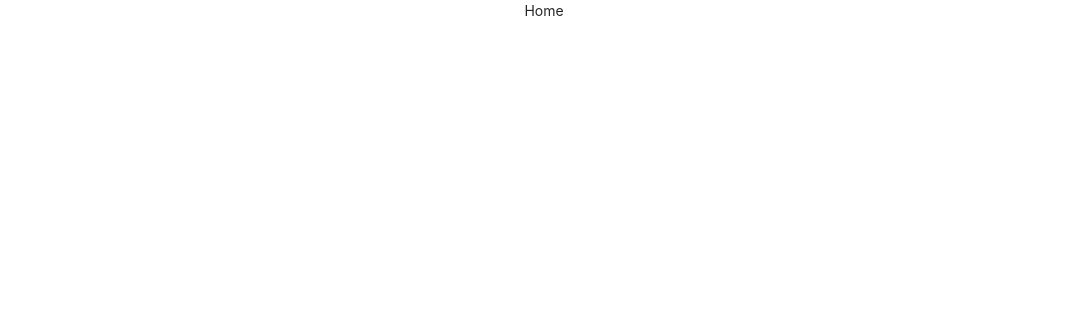
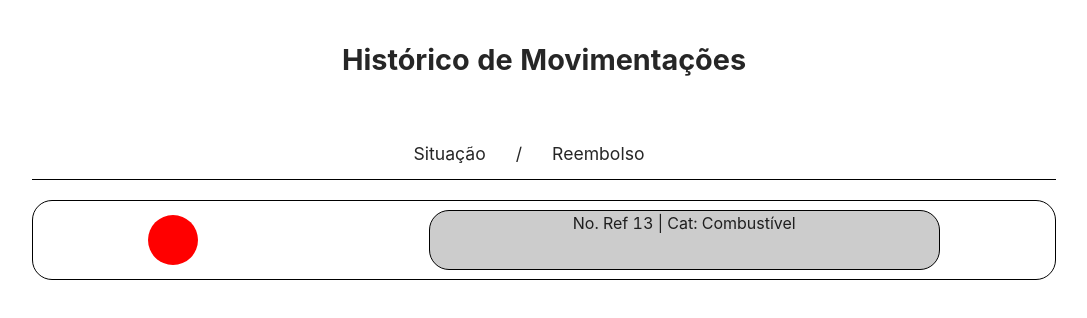
Before and after one commit to ricardossantis/reembolsa_ai, a React (Create React App) app: page / in a window 1280 px wide. Shown: the top 318 px of the page, without its empty margins (96-1183 px from the left). Built offline with nearby package versions, Linux system fonts and the light colour scheme.

Commit message:
Feat: styled ball, info div and page

```diff
--- /dev/null
+++ b/src/components/colored-ball/index.jsx
@@ -0,0 +1,14 @@
+import React from "react";
+import styled from "styled-components";
+
+function ColoredBall({ color }) {
+  return <Ball style={{ backgroundColor: color }} />;
+}
+
+export default ColoredBall;
+
+const Ball = styled.div`
+  width: 50px;
+  height: 50px;
+  border-radius: 50%;
+`;
--- /dev/null
+++ b/src/components/situation-card/index.jsx
@@ -0,0 +1,32 @@
+import React from "react";
+import styled from "styled-components";
+import ColoredBall from "../colored-ball";
+
+function SituationCard({ color, children }) {
+  return (
+    <Card>
+      <ColoredBall color={color} />
+      <DisplayInfo>{children}</DisplayInfo>
+    </Card>
+  );
+}
+
+export default SituationCard;
+
+const Card = styled.div`
+  width: 80%;
+  height: 80px;
+  display: flex;
+  justify-content: space-around;
+  align-items: center;
+  border: 1px solid black;
+  border-radius: 20px;
+`;
+
+const DisplayInfo = styled.div`
+  width: 50%;
+  height: 60px;
+  background-color: #ccc;
+  border: 1px solid black;
+  border-radius: 20px;
+`;
--- /dev/null
+++ b/src/pages/manager-history/index.jsx
@@ -0,0 +1,63 @@
+import React from "react";
+import styled from "styled-components";
+import SituationCard from "../../components/situation-card";
+
+function History() {
+  return (
+    <MainContainer>
+      <Header>Histórico de Movimentações</Header>
+      <SituationContainer>
+        <Title>
+          <TitleParagraph>Situação</TitleParagraph>
+          <TitleParagraph>/</TitleParagraph>
+          <TitleParagraph>Reembolso</TitleParagraph>
+        </Title>
+        <SituationCard color="red">No. Ref 13 | Cat: Combustível</SituationCard>
+      </SituationContainer>
+    </MainContainer>
+  );
+}
+
+export default History;
+
+const MainContainer = styled.div`
+  width: 100%;
+  height: 100vh;
+  display: flex;
+  flex-direction: column;
+  justify-content: space-around;
+  align-items: center;
+`;
+const Header = styled.div`
+  width: 80%;
+  height: 10%;
+  font-size: 1.8rem;
+  font-weight: bold;
+  display: flex;
+  justify-content: center;
+  align-items: center;
+`;
+
+const SituationContainer = styled.div`
+  width: 100%;
+  height: 80%;
+  font-size: 1rem;
+  display: flex;
+  flex-direction: column;
+  align-items: center;
+`;
+
+const Title = styled.div`
+  width: 80%;
+  height: 40px;
+  font-size: 1.1rem;
+  display: flex;
+  justify-content: center;
+  border-bottom: 1px solid black;
+  margin-bottom: 20px;
+`;
+
+const TitleParagraph = styled.p`
+  width: fit-content;
+  margin: 0 30px 0 0;
+`;
--- a/src/routes/routes.js
+++ b/src/routes/routes.js
@@ -3,6 +3,7 @@ import { Switch, Route, useHistory } from "react-router-dom";
 import { useSelector } from "react-redux";
 import api from "../services/api";
 import styled from "styled-components";
+import ManagerHistory from "../pages/manager-history";
 
 const Routes = () => {
   let history = useHistory();
@@ -43,7 +44,7 @@ const Routes = () => {
       return (
         <Switch>
           <Route exact path="/">
-            <div>Home</div>
+            <ManagerHistory />
           </Route>
           <Route exact path="/login">
             <div>Login</div>
```
